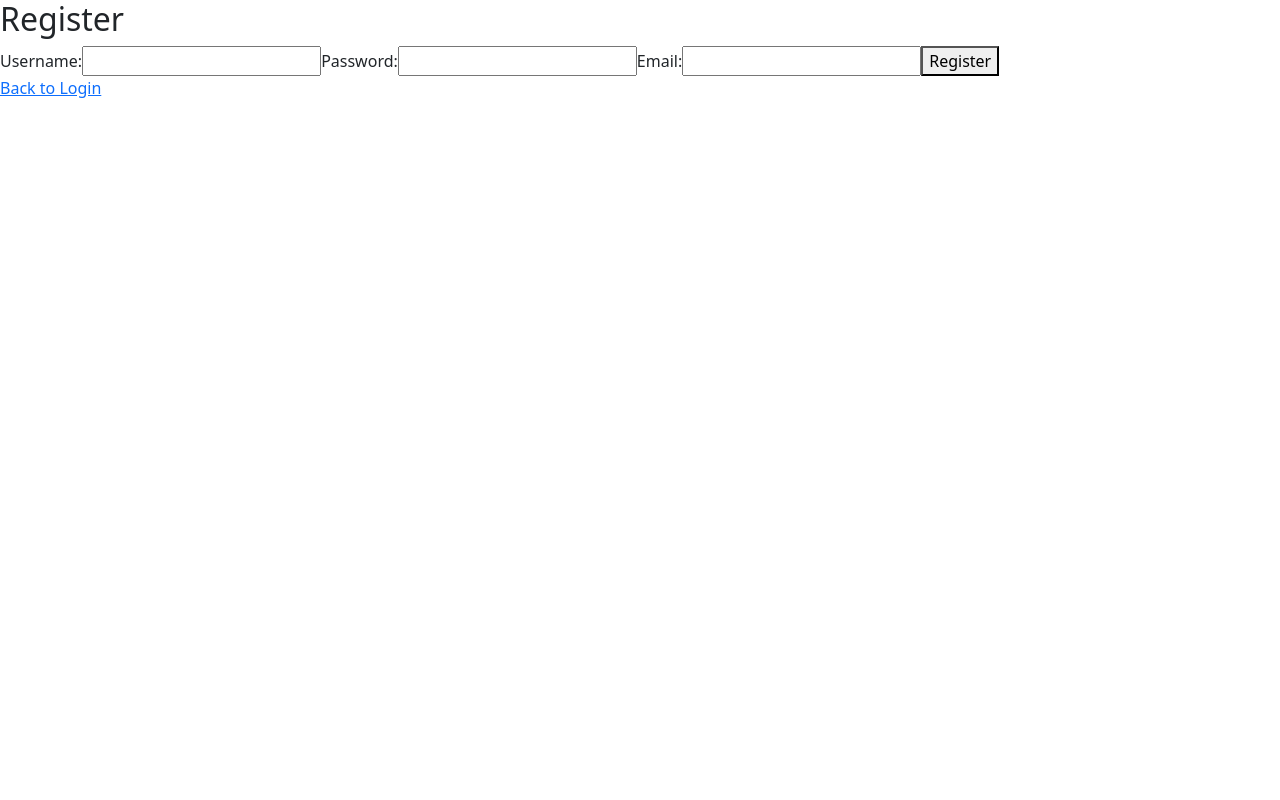
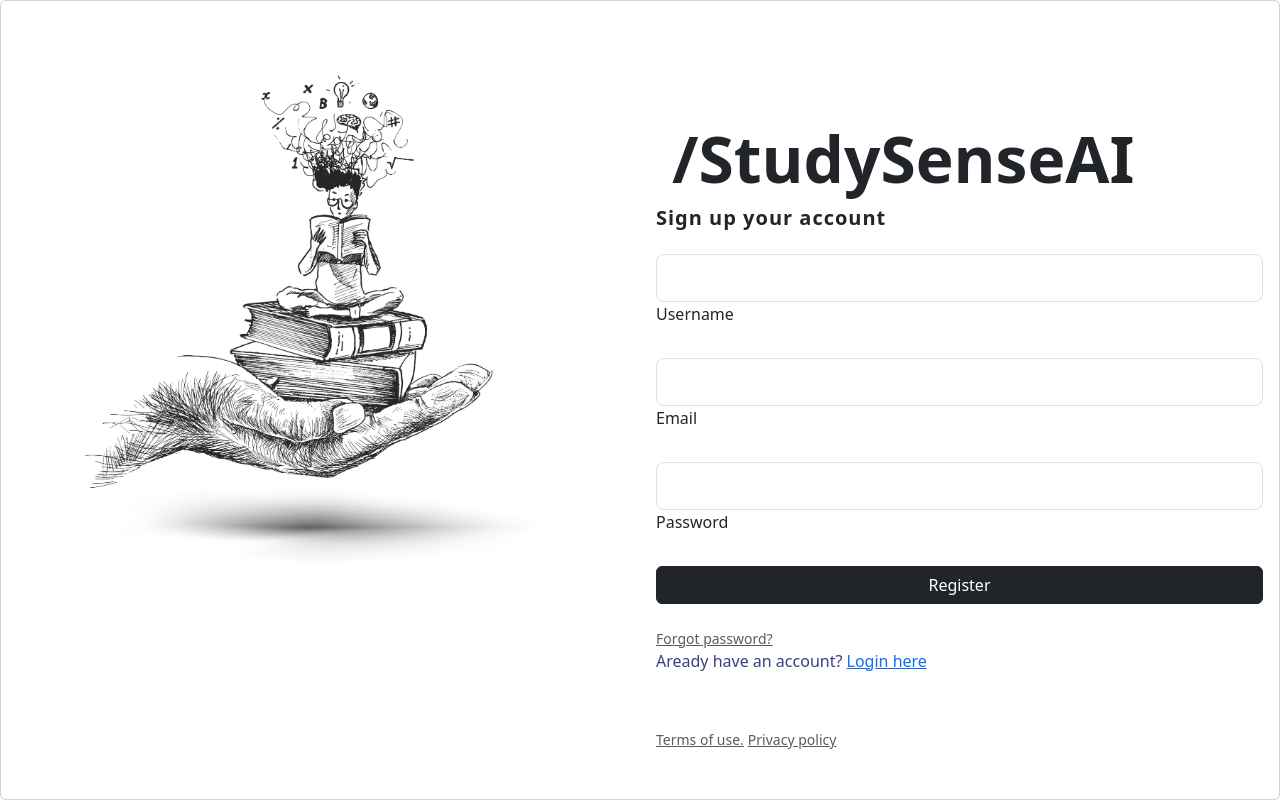
Before and after one commit to AnsahMohammad/StudySenseAI, a React (Vite) app in the folder studySenseClient/: page /register in a window 1280 px wide. Built offline with nearby package versions, Linux system fonts and the light colour scheme.

Commit message:
updated register page

```diff
--- a/studySenseClient/src/App.jsx
+++ b/studySenseClient/src/App.jsx
@@ -1,7 +1,7 @@
 import React from 'react';
 import { useNavigate } from 'react-router-dom';
 import { MDBContainer, MDBRow, MDBCol, MDBBtn, MDBCardImage } from 'mdb-react-ui-kit';
-import './App.css';
+import './Styling/App.css';
 import cover from './Assets/cover.jpg';
 
 function App() {
--- a/studySenseClient/src/LoginPage.jsx
+++ b/studySenseClient/src/LoginPage.jsx
@@ -12,7 +12,7 @@ import {
   MDBInput
 }
 from 'mdb-react-ui-kit';
-import './Login.css'
+import './Styling/Login.css'
 import 'bootstrap/dist/css/bootstrap.min.css';
 import illustration from './Assets/illustration.jpeg'
 
--- a/studySenseClient/src/Register.jsx
+++ b/studySenseClient/src/Register.jsx
@@ -1,8 +1,23 @@
 import React, { useState } from "react";
 import { Link } from "react-router-dom";
+import {
+  MDBBtn,
+  MDBContainer,
+  MDBCard,
+  MDBCardBody,
+  MDBCardImage,
+  MDBRow,
+  MDBCol,
+  MDBIcon,
+  MDBInput
+}
+from 'mdb-react-ui-kit';
+import './Styling/Login.css'
+import 'bootstrap/dist/css/bootstrap.min.css';
+import illustration from './Assets/illustration.jpeg'
 
-const Register = () => {
-  const [username, setUsername] = useState("");
+function App() {
+	const [username, setUsername] = useState("");
   const [password, setPassword] = useState("");
   const [email, setEmail] = useState("");
 
@@ -50,36 +65,46 @@ const Register = () => {
   };
 
   return (
-    <div className="register">
-      <div className="register-container">
-        <h2>Register</h2>
-        <form onSubmit={handleSubmit}>
-          <label>
-            Username:
-            <input
-              type="text"
-              value={username}
-              onChange={handleUsernameChange}
-            />
-          </label>
-          <label>
-            Password:
-            <input
-              type="password"
-              value={password}
-              onChange={handlePasswordChange}
-            />
-          </label>
-          <label>
-            Email:
-            <input type="email" value={email} onChange={handleEmailChange} />
-          </label>
-          <button type="submit">Register</button>
-        </form>
-        <Link to="/">Back to Login</Link>
-      </div>
-    </div>
+    <MDBContainer fluid className="p-0 m-0 h-100">
+
+      <MDBCard className='h-100'>
+        <MDBRow className='g-0 '>
+
+          <MDBCol md='6'>
+            <MDBCardImage src={illustration} alt="login form" className='rounded-start w-100'/>
+          </MDBCol>
+
+          <MDBCol md='6 mt-5 pt-5'>
+            <MDBCardBody className='d-flex flex-column'>
+
+              <div className='d-flex flex-row mt-2'>
+                <MDBIcon fas icon="cubes fa-3x me-3" style={{ color: '#ff6219' }}/>
+                <span className="h1 fw-bolder mb-0" style={{ fontSize: '4rem' }}>/StudySenseAI</span>
+              </div>
+
+              <h5 className="fw-bold mt-2 pb-3" style={{letterSpacing: '1px'}}>Sign up your account</h5>
+
+                <MDBInput wrapperClass='mb-4' value={username} onChange={handleUsernameChange} label='Username' id='formControlLg' type='text' size="lg"/>
+                <MDBInput wrapperClass='mb-4' value={email} onChange={handleEmailChange} label='Email' id='formControlLg' type='email' size="lg"/>
+                <MDBInput wrapperClass='mb-4' label='Password' value={password} onChange={handlePasswordChange} id='formControlLg' type='Password' size="lg"/>
+
+			  <button className="btn btn-dark mb-4 px-5" size="lg" onClick={handleSubmit}>Register</button>
+              <a className="small text-muted" href="#!">Forgot password?</a>
+              <p className="mb-5 pb-lg-2" style={{color: '#393f81'}}>Aready have an account? <Link to="/login">Login here</Link></p>
+
+              <div className='d-flex flex-row justify-content-start'>
+                <a href="#!" className="small text-muted me-1">Terms of use.</a>
+                <a href="#!" className="small text-muted">Privacy policy</a>
+              </div>
+
+            </MDBCardBody>
+          </MDBCol>
+
+        </MDBRow>
+      </MDBCard>
+
+    </MDBContainer>
   );
-};
+}
 
-export default Register;
+export default App;
--- a/studySenseClient/src/main.jsx
+++ b/studySenseClient/src/main.jsx
@@ -4,14 +4,15 @@ import { BrowserRouter as Router, Route, Routes } from "react-router-dom";
 import App from "./App";
 import Register from "./Register";
 import Login from './LoginPage';
-import './page.css'
+import './Styling/page.css'
 
 ReactDOM.render(
   <Router>
     <Routes>
-      <Route path="/" element={<App />} />
+      <Route path="/" element={<Login />} />
       <Route path="/register" element={<Register />} />
       <Route path="/login" element={<Login />} />
+      <Route path="/error" element={<App />} />
     </Routes>
   </Router>,
   document.getElementById("root")
```
Also changed, not shown: studySenseClient/src/Styling/App.css (renamed from studySenseClient/src/App.css), studySenseClient/src/Styling/Login.css (renamed from studySenseClient/src/Login.css), studySenseClient/src/Styling/page.css (renamed from studySenseClient/src/page.css).
